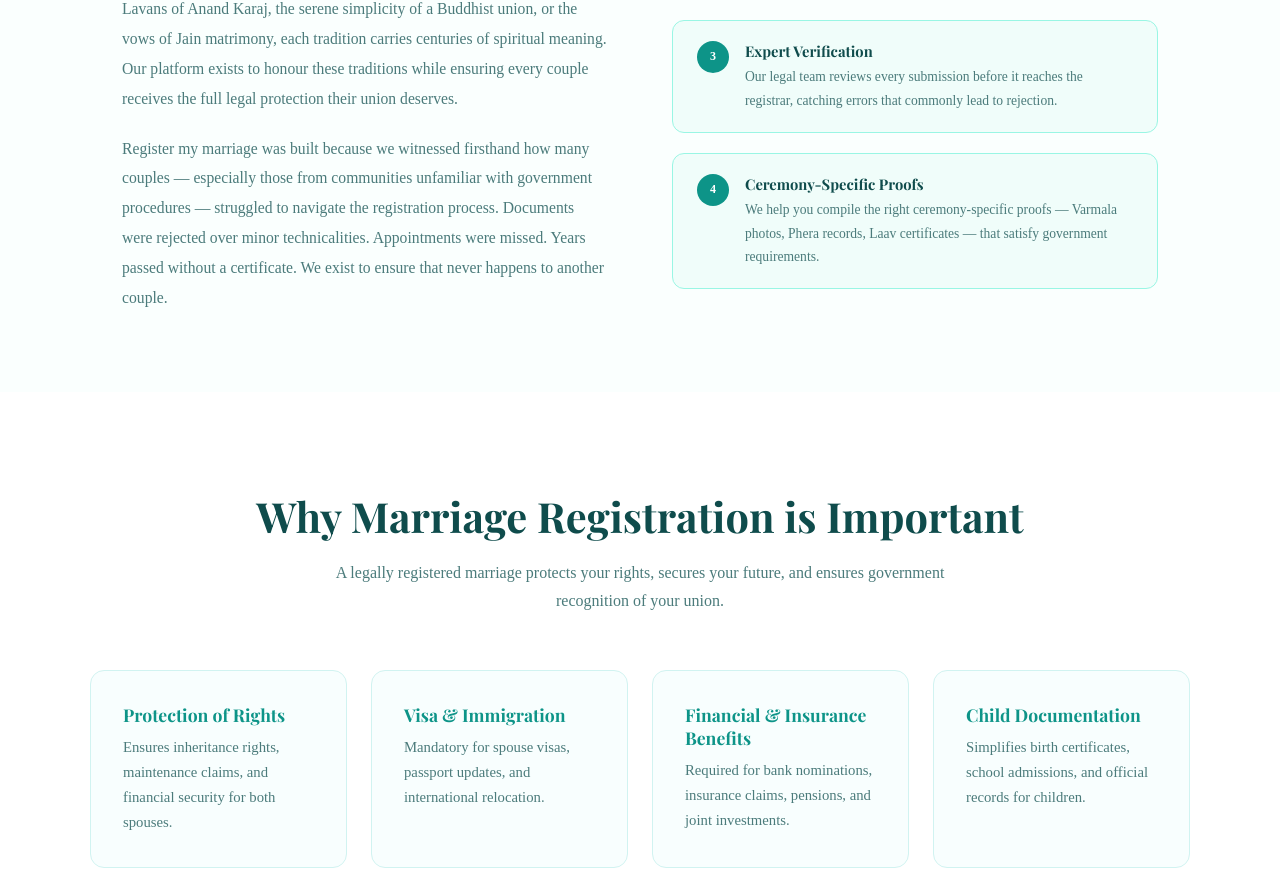
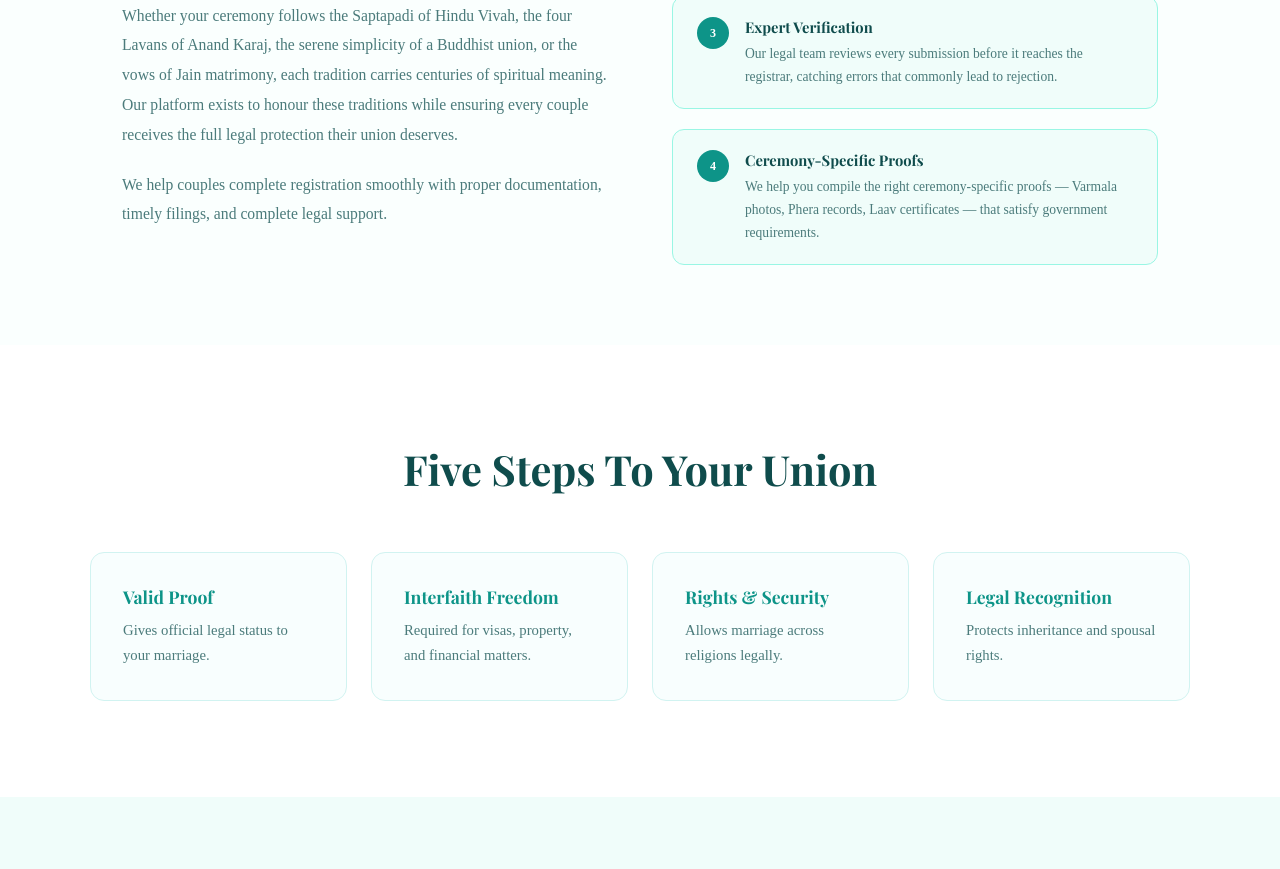
Before and after one commit to Shubham242G/marriage-registration-website, a Next.js app: page /hinduism-sikhism-buddhism-jainism in a window 1280 px wide. Shown: the part 1200-2069 px from the top of the page. Built offline with nearby package versions, Linux system fonts and the light colour scheme; a web font is replaced by a local one.

Commit message:
Had chnages in court marriage

```diff
--- a/app/[religion]/ReligionHomePage.tsx
+++ b/app/[religion]/ReligionHomePage.tsx
@@ -76,6 +76,21 @@ export default function ReligionHomePage({ theme }: Props) {
     { num: "03", title: "Government Filing", body: "We file your application with the correct registrar for your state and religion." },
     { num: "04", title: "Certificate Delivery", body: "Your official marriage certificate is delivered digitally and by post." },
   ];
+
+  const courtMarriageSteps = [
+    { num: "01", title: "Submit Details", body: "Create your account and upload all required documents through our secure portal." },
+    { num: "02", title: "Document Verification", body: "Our legal team verifies every document and flags any issues before submission." },
+    { num: "03", title: "Notice Filing", body: "We file your application with the correct registrar for your state and religion." },
+    { num: "04", title: "Court Marriage", body: "We assist you in the process of the court marriage." },
+    { num: "05", title: "Certificate Issued", body: "Your official marriage certificate is delivered digitally and by post." },
+
+  ];
+
+  const isCourtMarriage = theme.key === "court-marriage";
+
+const displayedSteps = isCourtMarriage
+  ? courtMarriageSteps
+  : steps;
 
   const [currentSlide, setCurrentSlide] = React.useState(0);
 
@@ -270,10 +285,7 @@ export default function ReligionHomePage({ theme }: Props) {
               {theme.description}
             </p>
             <p style={{ color: "#4b7b7b", lineHeight: 1.9, fontSize: "0.98rem" }}>
-              Register my marriage was built because we witnessed firsthand how many couples — especially those from
-              communities unfamiliar with government procedures — struggled to navigate the registration process.
-              Documents were rejected over minor technicalities. Appointments were missed. Years passed without
-              a certificate. We exist to ensure that never happens to another couple.
+             We help couples complete registration smoothly with proper documentation, timely filings, and complete legal support.
             </p>
           </motion.div>
 
@@ -347,18 +359,17 @@ export default function ReligionHomePage({ theme }: Props) {
                 marginBottom: "1rem",
               }}
             >
-              Why Marriage Registration is Important
-            </h2>
-            <p style={{ maxWidth: 640, margin: "0 auto", color: "#4b7b7b", fontSize: "1rem", lineHeight: 1.7 }}>
+              Five Steps To Your Union            </h2>
+            {/* <p style={{ maxWidth: 640, margin: "0 auto", color: "#4b7b7b", fontSize: "1rem", lineHeight: 1.7 }}>
               A legally registered marriage protects your rights, secures your future, and ensures government recognition of your union.
-            </p>
+            </p> */}
           </div>
           <div style={{ display: "grid", gridTemplateColumns: "repeat(auto-fit, minmax(240px, 1fr))", gap: "1.5rem" }}>
             {[
-              { title: "Protection of Rights",          text: "Ensures inheritance rights, maintenance claims, and financial security for both spouses." },
-              { title: "Visa & Immigration",             text: "Mandatory for spouse visas, passport updates, and international relocation." },
-              { title: "Financial & Insurance Benefits", text: "Required for bank nominations, insurance claims, pensions, and joint investments." },
-              { title: "Child Documentation",            text: "Simplifies birth certificates, school admissions, and official records for children." },
+              { title: "Valid Proof",          text: " Gives official legal status to your marriage." },
+              { title: "Interfaith Freedom",             text: "Required for visas, property, and financial matters." },
+              { title: "Rights & Security", text: " Allows marriage across religions legally." },
+              { title: "Legal Recognition",            text: "Protects inheritance and spousal rights." },
             ].map((item, index) => (
               <div key={index} style={{ padding: "2rem", borderRadius: 14, background: "#f8fefe", border: "1px solid #d1f3f1", transition: "all 0.3s ease" }}>
                 <h3 style={{ fontSize: "1.1rem", fontWeight: 700, color: "#0d9488", marginBottom: "0.6rem", fontFamily: "'Playfair Display', Georgia, serif" }}>
@@ -386,7 +397,7 @@ export default function ReligionHomePage({ theme }: Props) {
           {/* Vertical Line */}
           <div style={{ position: "absolute", left: "50%", top: "140px", bottom: 0, width: "3px", background: theme.accentTeal, transform: "translateX(-50%)" }} />
 
-          {steps.map((step, index) => (
+          {displayedSteps.map((step, index) => (
             <div key={index} style={{ display: "flex", justifyContent: index % 2 === 0 ? "flex-start" : "flex-end", marginBottom: "4rem", position: "relative" }}>
               <div style={{ width: "45%", padding: index % 2 === 0 ? "0 2rem 0 0" : "0 0 0 2rem", textAlign: index % 2 === 0 ? "right" : "left" }}>
                 <div style={{ fontSize: "1.4rem", fontWeight: 800, color: theme.accentTeal, marginBottom: "0.4rem", fontFamily: "'Playfair Display', Georgia, serif" }}>
--- a/app/constants/Religions.tsx
+++ b/app/constants/Religions.tsx
@@ -223,7 +223,7 @@ export const RELIGION_THEMES: Record<ReligionKey, ReligionTheme> = {
       </svg>
     ),
     description:
-      "Court marriage under the Special Marriage Act, 1954 is India's most powerful and inclusive legal institution for couples who wish to marry on their own terms. It asks for no religious affiliation, imposes no caste restrictions, and recognises no community barriers. Whether you are an interfaith couple, an inter-caste couple, an NRI marrying an Indian citizen, or simply two people who prefer a clean civil union over an elaborate ceremony — court marriage is designed exactly for you. It is not a compromise. It is a choice — modern, equal, and absolutely final.",
+      "Court marriage under the Special Marriage Act allows couples to marry legally without religious or caste restrictions. Whether interfaith, inter-caste, or NRI marriages — we make the process simple, legal, and hassle-free.",
     legalActs: [
       "Special Marriage Act, 1954",
       "Foreign Marriage Act, 1969",
@@ -236,16 +236,16 @@ export const RELIGION_THEMES: Record<ReligionKey, ReligionTheme> = {
         body: "We prepare and submit the mandatory 30-day public notice to the Marriage Officer on your behalf — correctly formatted and on time — so your registration timeline is never delayed.",
       },
       {
-        title: "Complete Document Preparation",
-        body: "From Aadhaar and birth certificates to address proofs and witness affidavits, we ensure every document is in order before submission — eliminating the most common cause of rejection.",
+        title: "Document Preparation",
+        body: "Complete support for all required documents and verification.",
       },
       {
-        title: "Objection Handling Support",
-        body: "During the 30-day notice period, objections can be raised. Our legal team is prepared to advise and assist you if any objection is filed, protecting your right to marry.",
+        title: "Objection Support",
+        body: "Legal guidance if any objection is raised.",
       },
       {
         title: "NRI & Interfaith Expertise",
-        body: "We have deep experience with NRI marriages, interfaith unions, and inter-caste couples — including the additional documentation and procedural nuances each case requires.",
+        body: "Special support for NRI, interfaith, and inter-caste marriages.",
       },
     ],
   },
```
Also changed, not shown: 1 other file (tests, documents, lock files or other folders).
